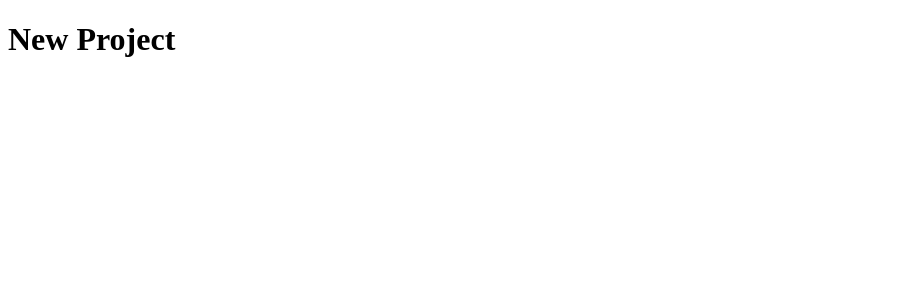
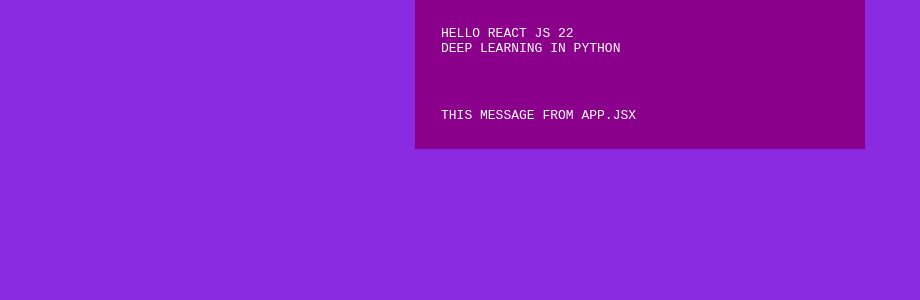
Before and after one commit to Vikaspokhriyal20/react-basic, a React (Vite) app: page / in a window 1280 px wide. Shown: the top 300 px of the page, without its empty margins (0-920 px from the left). Built offline with nearby package versions, Linux system fonts and the light colour scheme.

Commit message:
jsx and props

```diff
--- a/src/App.css
+++ b/src/App.css
@@ -0,0 +1,22 @@
+*
+{
+    box-sizing: border-box;
+    font-family: monospace;
+    margin: 0;
+    padding: 0;
+}
+
+body
+{
+    background-color: blueviolet;
+    color: white;
+}
+
+section
+{
+    width: 80%;
+    max-width: 450px;
+    background-color: darkmagenta;
+    padding: 2rem;
+    margin-inline: auto;
+}
--- a/src/App.jsx
+++ b/src/App.jsx
@@ -1,11 +1,15 @@
-import react from 'react'
-
+import React from 'react'
+import First from './Basic-topic/First'
+import './App.css'
+import Props from './Basic-topic/Props'
 
 
 function App() {
+  let user = 'THIS MESSAGE FROM APP.JSX';
   return (
     <>
-      <h1>New Project</h1>
+      <First />
+      <Props user={user} />
     </>
   )
 }
--- /dev/null
+++ b/src/Basic-topic/First.jsx
@@ -0,0 +1,19 @@
+import React from 'react'
+
+const First = () => {
+    // jsx in react js.
+
+    const element = <kbd>HELLO REACT JS</kbd>;
+    const element2 = <kbd>DEEP LEARNING IN PYTHON</kbd>;
+    return (
+        <>
+            <section>
+                <p>{element} {10 + 12}</p>
+                <p>{element2}</p>
+            </section>
+
+        </>
+    )
+}
+
+export default First
--- /dev/null
+++ b/src/Basic-topic/Props.jsx
@@ -0,0 +1,14 @@
+import React from 'react'
+
+const Props = ({user}) => {
+    return (
+
+    <>
+        <section>
+           <p>{user}</p>
+      </section>
+    </>
+  )
+}
+
+export default Props
```
